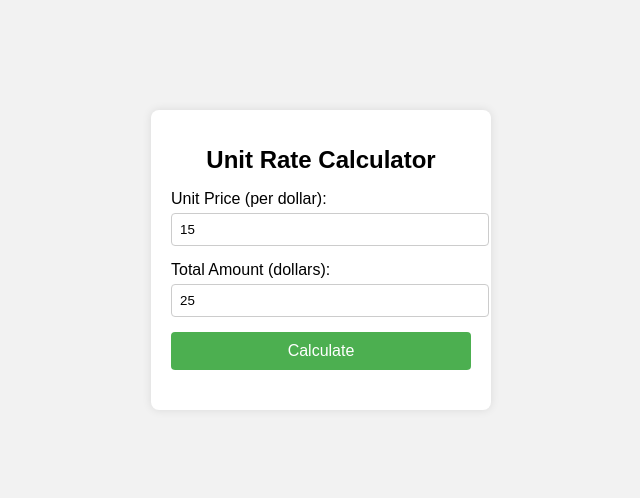
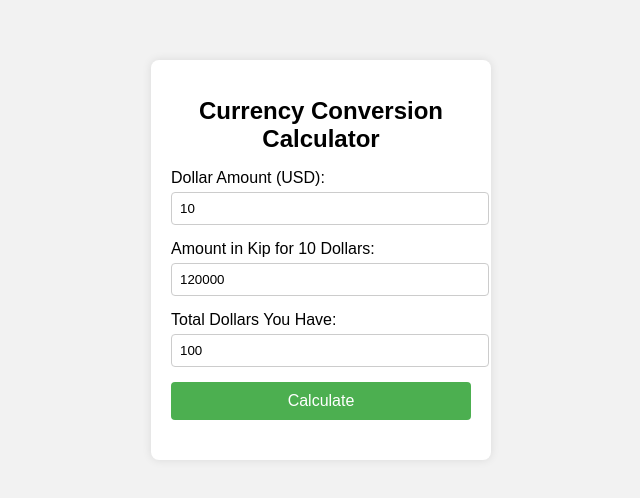
Before and after one commit to Sengkue/calculation-rate, a plain HTML site: page index.html in a window 1280 px wide. Shown: the part 140-638 px from the top of the page, without its empty margins (319-959 px from the left). Drawn offline with Linux system fonts and the light colour scheme.

Commit message:
commit 27/09/2024 16:49:25.18

```diff
--- a/index.html
+++ b/index.html
@@ -3,22 +3,26 @@
 <head>
     <meta charset="UTF-8">
     <meta name="viewport" content="width=device-width, initial-scale=1.0">
-    <title>Unit Rate Calculator</title>
+    <title>Currency Conversion Calculator</title>
     <link rel="stylesheet" href="styles.css">
 </head>
 <body>
     <div class="container">
-        <h1>Unit Rate Calculator</h1>
-        <form id="calculatorForm">
+        <h1>Currency Conversion Calculator</h1>
+        <form id="conversionForm">
             <div class="form-group">
-                <label for="unitPrice">Unit Price (per dollar):</label>
-                <input type="number" id="unitPrice" value="15" required>
+                <label for="dollarAmount">Dollar Amount (USD):</label>
+                <input type="number" id="dollarAmount" value="10" required>
             </div>
             <div class="form-group">
-                <label for="totalAmount">Total Amount (dollars):</label>
-                <input type="number" id="totalAmount" value="25" required>
+                <label for="kipAmount">Amount in Kip for 10 Dollars:</label>
+                <input type="number" id="kipAmount" value="120000" required>
             </div>
-            <button type="button" onclick="calculate()">Calculate</button>
+            <div class="form-group">
+                <label for="totalDollar">Total Dollars You Have:</label>
+                <input type="number" id="totalDollar" value="100" required>
+            </div>
+            <button type="button" onclick="calculateConversion()">Calculate</button>
         </form>
         <div id="result"></div>
     </div>
```
